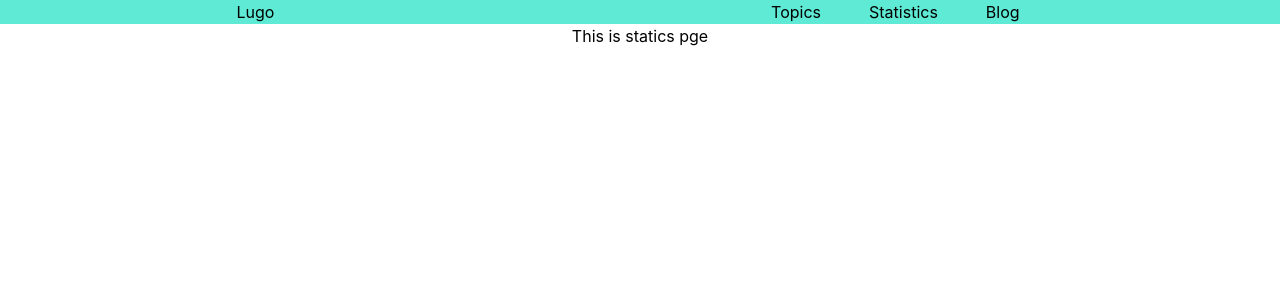
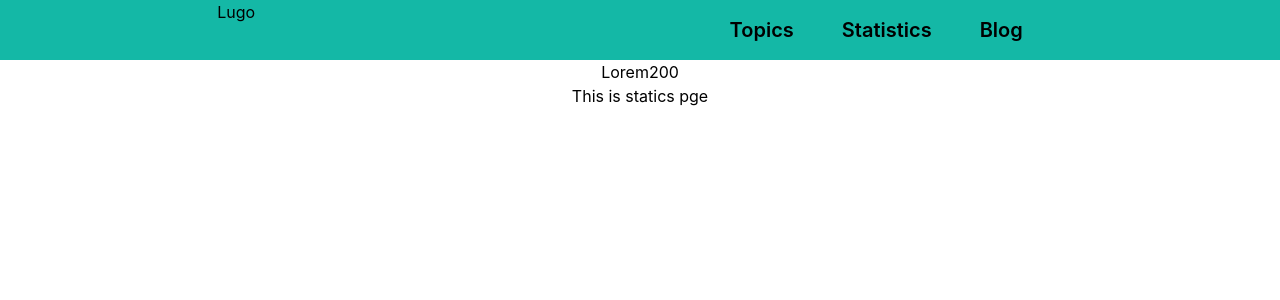
Before and after one commit to Arshad4320/quize-project, a React (Create React App) app: page /statistics in a window 1280 px wide. Shown: the top 300 px of the page. Built offline with nearby package versions, Linux system fonts and the light colour scheme.

Commit message:
Cart item and header section complated

```diff
--- /dev/null
+++ b/src/Components/Topic/Topic.css
@@ -0,0 +1,4 @@
+.cart-container {
+    border-radius: 10px;
+    box-shadow: 5px 7px 12px -7px;
+}
--- /dev/null
+++ b/src/Components/Topic/Topic.js
@@ -0,0 +1,20 @@
+import React from 'react';
+import './Topic.css'
+
+const Topic = ({ topic }) => {
+    console.log(topic)
+    const { logo, name } = topic
+
+    return (
+        <div className='cart-container bg-teal-700 ' >
+            <img className='  ' src={logo} alt="" />
+            <div className="card-content bg-teal-400 flex justify-between p-3 text-black font-xl " >
+                <h4 className='text-xl font-medium'>{name}</h4>
+                <button className='bg-teal-700 hover:bg-teal-900 font-medium p-2 rounded-lg  text-white'>Start Quiz</button>
+            </div>
+
+        </div>
+    );
+};
+
+export default Topic;
--- a/src/Components/Topics/Topics.js
+++ b/src/Components/Topics/Topics.js
@@ -1,12 +1,16 @@
 import React from 'react';
 import { useLoaderData } from 'react-router-dom';
+import Topic from '../Topic/Topic';
 
 const Topics = () => {
     const topics = useLoaderData();
-    console.log(topics)
+    // console.log(topics.data)
+
     return (
-        <div>
-            <h2>This is topics page:{topics.length}</h2>
+        <div className='grid sm:grid-cols-1 md:grid-cols-2 lg:grid-cols-4 grid-cols-4  gap-6 m-8 '>
+            {
+                topics.data.map(topic => <Topic key={topic.id} topic={topic}></Topic>)
+            }
         </div>
     );
 };
--- a/src/Layout/Header.js
+++ b/src/Layout/Header.js
@@ -4,14 +4,19 @@ import { Link, } from 'react-router-dom';
 const Header = () => {
 
     return (
-        <div className='flex justify-around bg-teal-300'>
-            <div className="lugo">
-                <h2>Lugo</h2>
+        <div>
+            <div className='flex justify-around bg-teal-500'>
+                <div className="lugo">
+                    <h2>Lugo</h2>
+                </div>
+                <div className='text-xl p-4 font-semibold'>
+                    <Link className='p-6 font-2xl' to="/topics">Topics</Link>
+                    <Link className='p-6 font-2xl' to="/statistics">Statistics</Link>
+                    <Link className='p-6 font-2xl' to="/blog">Blog</Link>
+                </div>
             </div>
-            <div className=''>
-                <Link className='p-6 font-2xl' to="/topics">Topics</Link>
-                <Link className='p-6 font-2xl' to="/statistics">Statistics</Link>
-                <Link className='p-6 font-2xl' to="/blog">Blog</Link>
+            <div>
+                <p>Lorem200</p>
             </div>
         </div>
     );
```
Also changed, not shown: src/img/TopWebsitesForCodingChallengesCompetitions.jpg (added).
